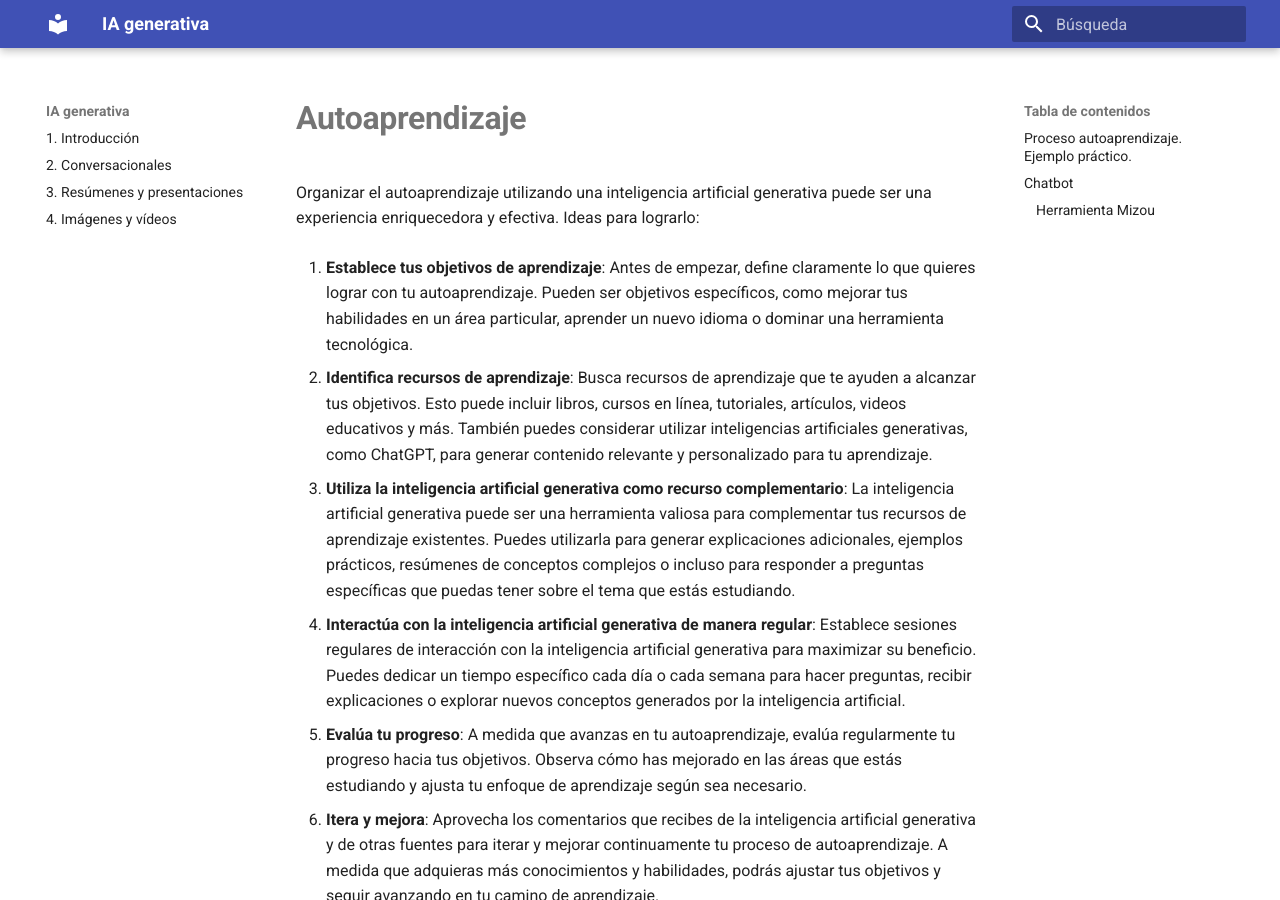
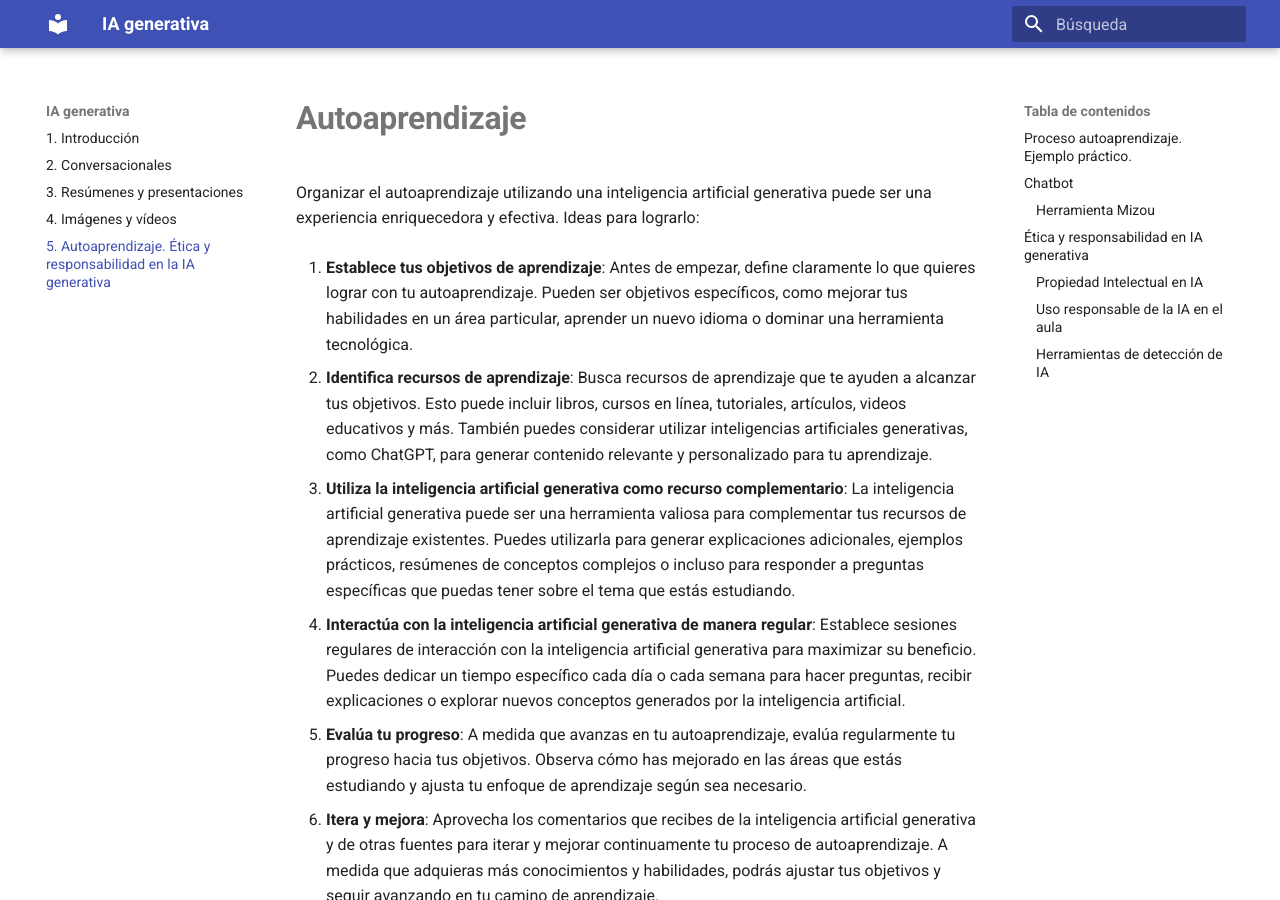
Before and after one commit to sever8a/IAgenerativa, an MkDocs documentation site: the page built from docs/auto.md, in a window 1280 px wide and 900 px high. Built offline with MkDocs 1.6.1 and Material for MkDocs 9.7.7, drawn with Linux system fonts in a browser that asks for light colours.

Commit message:
actualizacion 30-05

```diff
--- a/docs/auto.md
+++ b/docs/auto.md
@@ -64,8 +64,6 @@
 
 Basándome en mi experiencia de aprendizaje con ChatGPT, seguiré utilizando esta herramienta como recurso complementario para futuros temas de estudio. También continuaré explorando otros recursos y enfoques de aprendizaje para seguir ampliando mis conocimientos sobre el sistema digestivo y otros temas relacionados con la biología humana.
 
----
-
 Este es un ejemplo de cómo podrías estructurar y documentar tu experiencia de autoaprendizaje utilizando una inteligencia artificial generativa como ChatGPT para estudiar el sistema digestivo.
 
 ¡Recuerda que el profesorado también necesita formarse! Ahora es tu turno.
@@ -97,10 +95,10 @@
 
 
 
-# **Ética y responsabilidad en IA generativa**
+## **Ética y responsabilidad en IA generativa**
 
 
-## **Propiedad Intelectual en IA**
+### **Propiedad Intelectual en IA**
 
 La propiedad intelectual se refiere a los derechos legales que protegen las creaciones de la mente, como obras literarias, artísticas, invenciones, diseños, símbolos y nombres. En el contexto del uso de ChatGPT y otras IA generativas, la propiedad intelectual se ve desafiada debido a la forma en que estas tecnologías generan contenido utilizando una amplia gama de datos disponibles públicamente en Internet, sin necesariamente citar a los autores originales. Esto plantea preocupaciones sobre la violación de derechos de autor y la falta de reconocimiento a los creadores originales de los contenidos utilizados para entrenar estas IA.
 
@@ -110,7 +108,7 @@
 
 La legislación actual no contempla el caso de obras creadas con IA por lo que existe un vacío legal y por ello se asume que el usuario que genera el prompt tiene algún derecho sobre lo que genera la IA.
 
-## **Uso responsable de la IA en el aula**
+### **Uso responsable de la IA en el aula**
 
 - **Verificación de Información**: Contrastar la información producida por la IA con fuentes confiables antes de utilizarla en el aula.
 - **Análisis Crítico de Contenidos**: la información generada se debe someter a un análisis crítico para evaluar su precisión y relevancia.
@@ -121,7 +119,7 @@
 - **Formación Continua**: Es esencial mantenerse actualizado sobre las mejores prácticas y las limitaciones de la IA para poder guiar de manera efectiva al alumnado.
 
 
-## **Herramientas de detección de IA**
+### **Herramientas de detección de IA**
 
 Estas herramientas se especializan en detectar contenido generado IA y pueden ser útiles para detectar plagio en textos generados por modelos de lenguaje como ChatGPT. Algunas herramientas importantes son:
 
--- a/mkdocs.yml
+++ b/mkdocs.yml
@@ -9,7 +9,7 @@
   - "2. Conversacionales": "conversa.md"
   - "3. Resúmenes y presentaciones": "resum.md"
   - "4. Imágenes y vídeos ": "text2image.md"
-  #- "5. Autoaprendizaje. Ética y responsabilidad en la IA generativa": "auto.md"
+  - "5. Autoaprendizaje. Ética y responsabilidad en la IA generativa": "auto.md"
   # - "7. Plagio": "plagio.md"
 
 theme:
```
Also changed, not shown: 1 other file.
